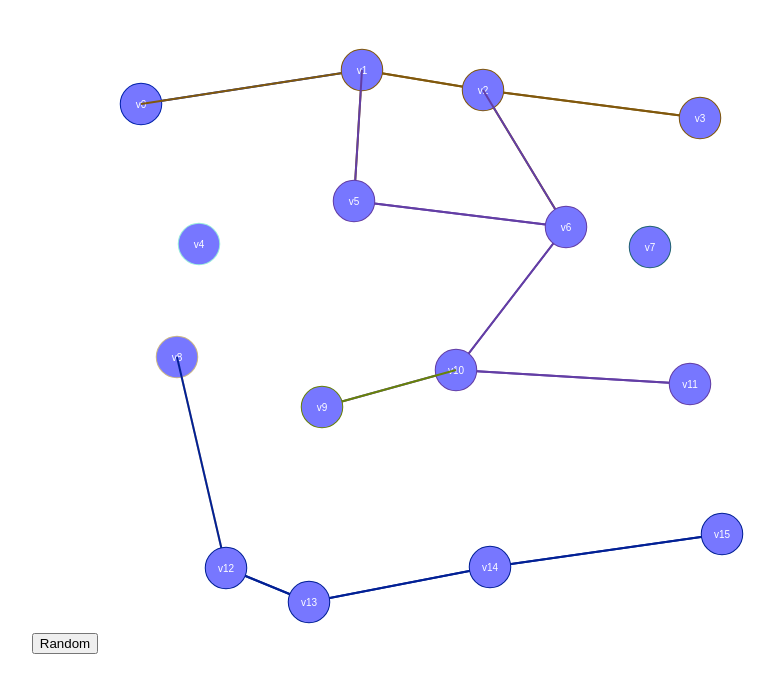
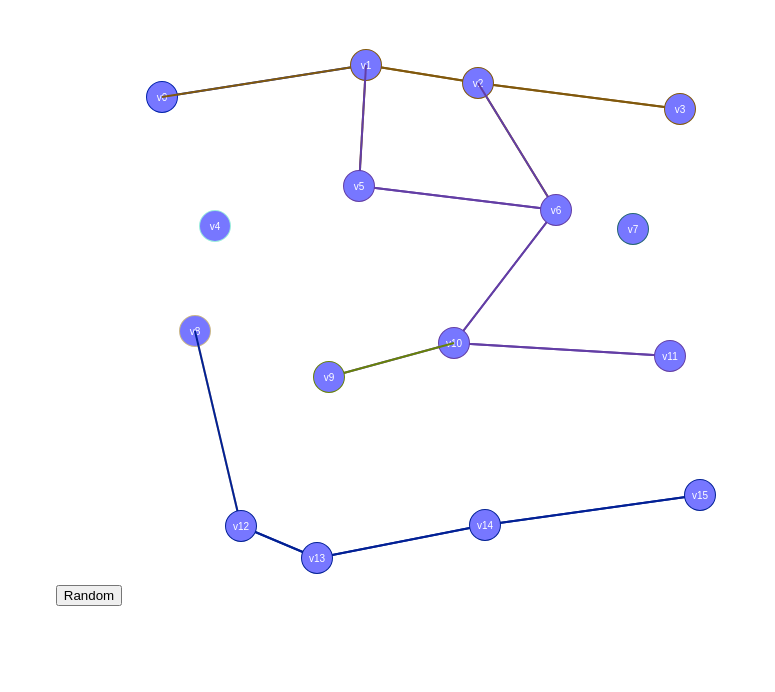
Before and after one commit to bloominstituteoftechnology/Sprint-Challenge--Graphs, a React (Create React App) app in the folder graph_dfs_debug/: page / in a window 1280 px wide. Shown: the top 692 px of the page, without its empty margins (251-1026 px from the left). Built offline with nearby package versions, Linux system fonts and the light colour scheme.

Commit message:
fixed canvass and changed value in radius

```diff
--- a/graph_dfs_debug/src/App.js
+++ b/graph_dfs_debug/src/App.js
@@ -5,13 +5,13 @@ import './App.css';
 // Define the size of the random graph
 const xCount = 4;
 const yCount = 4;
-const boxSize = 162;
+const boxSize = 150;
 const probability = 0.6;
 
 // Figure out the canvas size
 const canvasWidth = boxSize * xCount;
 const canvasHeight = boxSize * yCount;
-const radius = boxSize / 8;
+const radius = boxSize / 10;
 
 /**
  * GraphView
```
